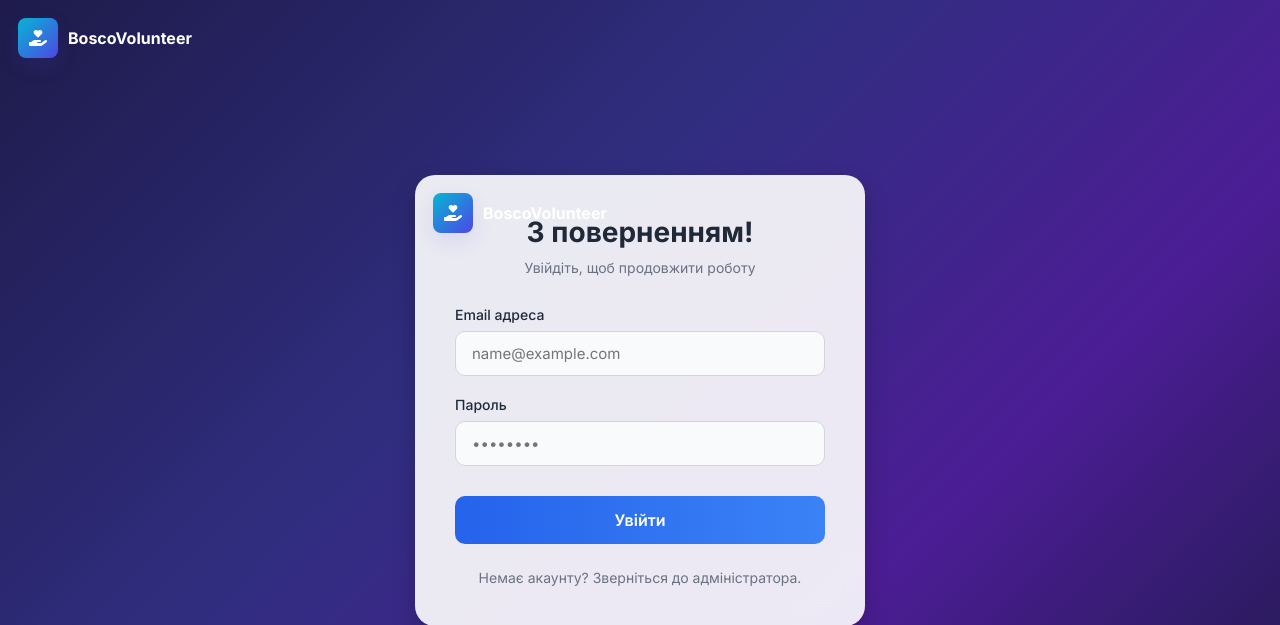
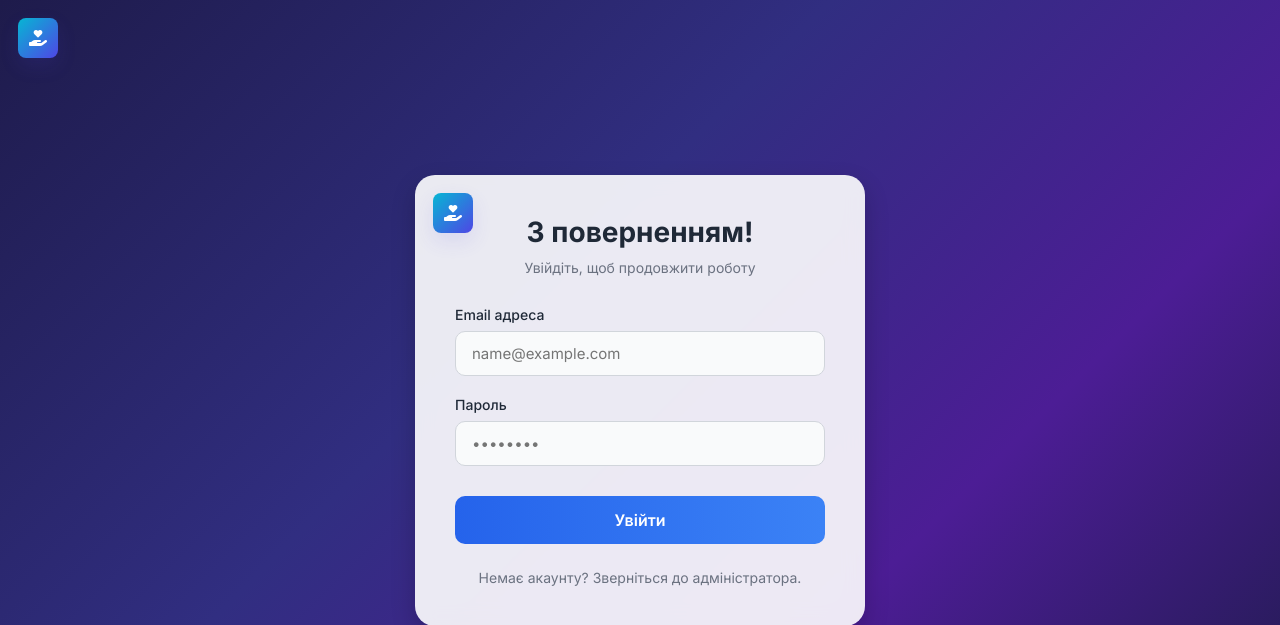
Before and after one commit to Vortex-ally/My_Diploma_Web, a Django app: page /login/ in a window 1280 px wide. Shown: the top 625 px of the page. Run offline with Django 5.2, Linux system fonts and the light colour scheme.

Commit message:
delete a boscovolunteer text from login.html

```diff
--- a/volunteer/volunteer_app/templates/volunteer_app/login.html
+++ b/volunteer/volunteer_app/templates/volunteer_app/login.html
@@ -14,7 +14,6 @@
 <body>
   <div class="site-brand">
     <i class="fas fa-hand-holding-heart brand-icon" aria-hidden="true"></i>
-    <div class="brand-name">BoscoVolunteer</div>
   </div>
   <div class="auth-container">
     <div class="auth-header">
@@ -23,7 +22,6 @@
     </div>
     <div class="site-brand">
       <i class="fas fa-hand-holding-heart brand-icon" aria-hidden="true"></i>
-      <div class="brand-name">BoscoVolunteer</div>
     </div>
 
     <form method="post" action="{% url 'login' %}">
```
